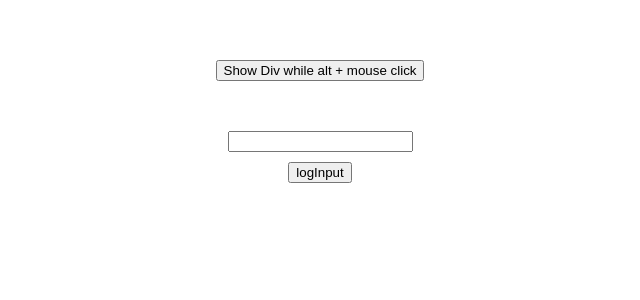
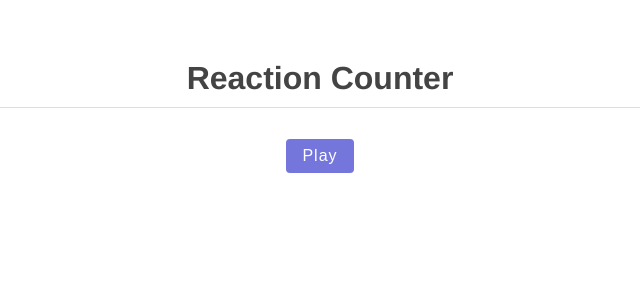
Before and after one commit to isalman-developer/vue-by-code-ninja, a Vue app: page / in a window 1280 px wide. Shown: the top 300 px of the page, without its empty margins (320-960 px from the left). Built offline with nearby package versions, Linux system fonts and the light colour scheme.

Commit message:
reaction tracker/counter projec

```diff
--- a/public/index.html
+++ b/public/index.html
@@ -13,5 +13,8 @@
     </noscript>
     <div id="app"></div>
     <!-- built files will be auto injected -->
+    <div id="teleportDiv">
+
+    </div>
   </body>
 </html>
--- a/src/App.vue
+++ b/src/App.vue
@@ -1,42 +1,43 @@
 <template>
-  <button @click.alt="toggleModal" v-if="!showModal">{{ message }}</button>
+  <div>
 
-  <div v-if="showModal">
-    <TestComponent :title="title" :body="bodyText" :theme="themeValue" @close="toggleModal" />
+    <h1>Reaction Counter</h1>
+    <button @click="start" :disabled="isPlaying">Play</button>
+    <Block v-if="isPlaying" :delay="delay" @end="endGame"></Block>
+    <Results v-if="showResults" :score="score"></Results>
   </div>
-
-  <p><br></p>
-  <input type="text" ref="nameInput"> <br>
-  <button @click="logInput" style="margin-top: 10px;">logInput</button>
 </template>
 
 <script>
-import TestComponent from './components/ChildComponent.vue';
+import Block from "./components/reaction-counter/Block.vue";
+import Results from "./components/reaction-counter/Results.vue";
 
 export default {
-  name: 'App',
-  components: { TestComponent },
+  components: { Block, Results },
+  name: "App",
   data() {
     return {
-      message: "Show Div while alt + mouse click",
-      title: "Welcome to vue",
-      bodyText: "This div acheives the functionality of the click event modifier.",
-      themeValue: "dark",
-      showModal: false
-    }
+      isPlaying: false,
+      delay: null,
+      score: null,
+      showResults: false
+    };
   },
 
   methods: {
-    logInput() {
-      console.log(this.$refs.nameInput.value);
-      this.$refs.nameInput.classList.add('active');
+    start() {
+      this.isPlaying = true;
+      this.showResults = false;
+      this.delay = 2000 + Math.random() * 5000;
     },
 
-    toggleModal() {
-      this.showModal = !this.showModal;
+    endGame(incomingScore) {
+      this.score = incomingScore;
+      this.isPlaying = false;
+      this.showResults = true;
     }
-  }
-}
+  },
+};
 </script>
 
 <style>
@@ -45,7 +46,29 @@ export default {
   -webkit-font-smoothing: antialiased;
   -moz-osx-font-smoothing: grayscale;
   text-align: center;
-  color: #2c3e50;
+  color: #444;
   margin-top: 60px;
 }
+
+h1 {
+  border-bottom: 1px solid #ddd;
+  padding-bottom: 10px;
+}
+
+button {
+  background: #7576db;
+  color: white;
+  border: none;
+  padding: 8px 16px;
+  border-radius: 4px;
+  font-size: 16px;
+  margin: 10px;
+  letter-spacing: 1px;
+  cursor: pointer;
+}
+
+button[disabled] {
+  opacity: 0.2;
+  cursor: not-allowed;
+}
 </style>
--- a/src/components/ChildComponent.vue
+++ b/src/components/ChildComponent.vue
@@ -1,9 +1,18 @@
 <template>
-    <div :class="{dark : theme === 'dark'}">
+    <div :class="{ dark: theme === 'dark' }">
         <h1>{{ title }}</h1>
         <p>{{ body }}</p>
 
-        <button @click.right="closeDiv">Close this div with the right click of mouse</button>
+        <button @click.right="closeDiv">Close this div with the right click of mouse</button> <br>
+        <h4>
+            <slot></slot>
+
+        </h4>
+        <h4>
+            <slot name="namedSlot"></slot>
+
+        </h4>
+
     </div>
 </template>
 
@@ -11,8 +20,8 @@
 export default {
     props: ["title", "body", "theme"],
 
-    methods : {
-        closeDiv(){
+    methods: {
+        closeDiv() {
             this.$emit("close");
         }
     }
@@ -20,9 +29,8 @@ export default {
 </script>
 
 <style>
-.dark{
+.dark {
     background-color: black;
     color: white;
 }
-
 </style>
--- /dev/null
+++ b/src/components/Modal.vue
@@ -0,0 +1,82 @@
+<template>
+    <div class="backdrop" @click.self="closeModal">
+        <div class="modal" :class="{sale: theme === 'sale' }">
+            <slot>default content (if no slot passed in)</slot>
+            <div class="actions">
+                <slot name="links"></slot>
+            </div>
+        </div>
+    </div>
+</template>
+
+<script>
+export default{
+    props: ["theme"],
+    methods: {
+        closeModal(){
+            this.$emit('close');
+        }
+    }
+}
+
+</script>
+<style>
+.modal {
+    width: 400px;
+    padding: 20px;
+    margin: 200px auto;
+    background: white;
+    border-radius: 10px;
+}
+
+.backdrop {
+    top: 0;
+    position: fixed;
+    background: rgba(0, 0, 0, 0.5);
+    width: 100%;
+    height: 100%;
+}
+
+.modal h1 {
+    color: #03cfb4;
+    border: none;
+    padding: 0;
+}
+
+.modal p {
+    font-style: normal;
+}
+
+.modal .actions {
+    text-align: center;
+    margin: 30px 0 10px 0;
+    color: #333;
+}
+
+.modal .actions a {
+    color: #333;
+    padding: 8px;
+    border: 1px solid #eee;
+    border-radius: 4px;
+    text-decoration: none;
+    margin: 10px;
+}
+
+/* sale styles */
+.modal.sale {
+    background: crimson;
+    color: white;
+}
+
+.modal.sale h1 {
+    color: white;
+}
+
+.modal.sale .actions {
+    color: white;
+}
+
+.modal.sale .actions a {
+    color: white;
+}
+</style>
--- /dev/null
+++ b/src/components/reaction-counter/Block.vue
@@ -0,0 +1,49 @@
+<template>
+    <div class="block" v-if="showBlock" @click="stopTimer">
+        Stop Game !!
+    </div>
+</template>
+
+<script>
+export default {
+    props: ["delay"],
+    data() {
+        return {
+            showBlock: false,
+            timer: null, //using this to start logging and then disable logging
+            reactionTime: 0, //using this to store the total time taken to click
+        }
+    },
+
+    mounted() {
+        setTimeout(() => {
+            this.showBlock = true;
+            this.startTimer();
+        }, this.delay);
+    },
+
+    methods: {
+        startTimer() {
+             this.timer = setInterval(() => {
+                this.reactionTime += 10;
+             }, 10);
+        },
+        stopTimer() {
+            clearInterval(this.timer);
+            this.$emit("end", this.reactionTime);
+        }
+    }
+}
+
+</script>
+<style>
+.block {
+    width: 400px;
+    border-radius: 20px;
+    background: #0faf87;
+    color: white;
+    text-align: center;
+    padding: 100px 0;
+    margin: 40px auto;
+}
+</style>
--- /dev/null
+++ b/src/components/reaction-counter/Results.vue
@@ -0,0 +1,34 @@
+<template>
+    <p>Your score is {{ score }}</p>
+    <p class="rank">{{ rank }}</p>
+</template>
+
+<script>
+export default {
+
+    props: ['score'],
+    data() {
+        return {
+            rank: null,
+        }
+    },
+
+    mounted() {
+        if (this.score < 250) {
+            this.rank = "Ninja Fingers";
+        } else if (this.score < 400) {
+            this.rank = "Rapid Flexes";
+        } else {
+            this.rank = "Snail Pace";
+        }
+    }
+}
+</script>
+
+<style>
+.rank{
+    font-size: 1.4em;
+    color: rgb(49, 221, 221);
+    font-weight: bold;
+    }
+</style>
--- /dev/null
+++ b/src/pages/Basic.vue
@@ -0,0 +1,96 @@
+<template>
+    <button @click.alt="toggleModal" v-if="!showModal">{{ message }}</button>
+
+    <div v-if="showModal">
+      <TestComponent :title="title" :body="bodyText" :theme="themeValue" @close="toggleModal">
+        we can use multiple slots to pass data. and by default data defined between component closing and opening tag is
+        passed to a slot without name default slot.
+        <template #namedSlot>
+          This is names slot. so we can pass data to default slots as well as specific slots accessed by name and we can
+          also pass props, pass data slots and named slots.
+        </template>
+      </TestComponent>
+    </div>
+    <br>
+
+    <teleport to="#teleportDiv">
+      <input type="text" ref="nameInput"> <br>
+      <button @click="logInput" style="margin-top: 10px;">logInput</button>
+      <p>This is rendered outside of #div in index.html because of teleport</p>
+    </teleport>
+
+
+    <br>
+    <button @click="popUpToogle">open modal</button>
+    <Modal v-if="popUp" :theme="'sale'" @close="popUpToogle">
+      Welcome to vue
+      <template #links>
+        <button>Login</button>
+        <button>Sign in</button>
+      </template>
+    </Modal>
+  </template>
+
+  <script>
+  import TestComponent from './components/ChildComponent.vue';
+  import Modal from './components/Modal.vue';
+
+
+  export default {
+    name: 'App',
+    components: { TestComponent, Modal },
+    data() {
+      return {
+        message: "Show Div while alt + mouse click",
+        title: "Welcome to vue",
+        bodyText: "This div acheives the functionality of the click event modifier.",
+        themeValue: "dark",
+        showModal: false,
+        popUp: false
+      }
+    },
+
+    methods: {
+      logInput() {
+        console.log(this.$refs.nameInput.value);
+        this.$refs.nameInput.classList.add('active');
+      },
+
+      toggleModal() {
+        this.showModal = !this.showModal;
+      },
+
+      popUpToogle() {
+        this.popUp = !this.popUp;
+      }
+    }
+  }
+  </script>
+
+  <style>
+  #app,
+  #modals {
+    font-family: Avenir, Helvetica, Arial, sans-serif;
+    -webkit-font-smoothing: antialiased;
+    -moz-osx-font-smoothing: grayscale;
+    text-align: center;
+    color: #2c3e50;
+    margin-top: 60px;
+  }
+
+  h1 {
+    border-bottom: 1px solid #ddd;
+    display: inline-block;
+    padding-bottom: 10px;
+  }
+
+  button {
+    background: #bbb;
+    padding: 10px;
+    border: none;
+    border-radius: 4px;
+    margin: 10px;
+    font-size: 16px;
+    color: #333;
+  }
+  </style>
```
